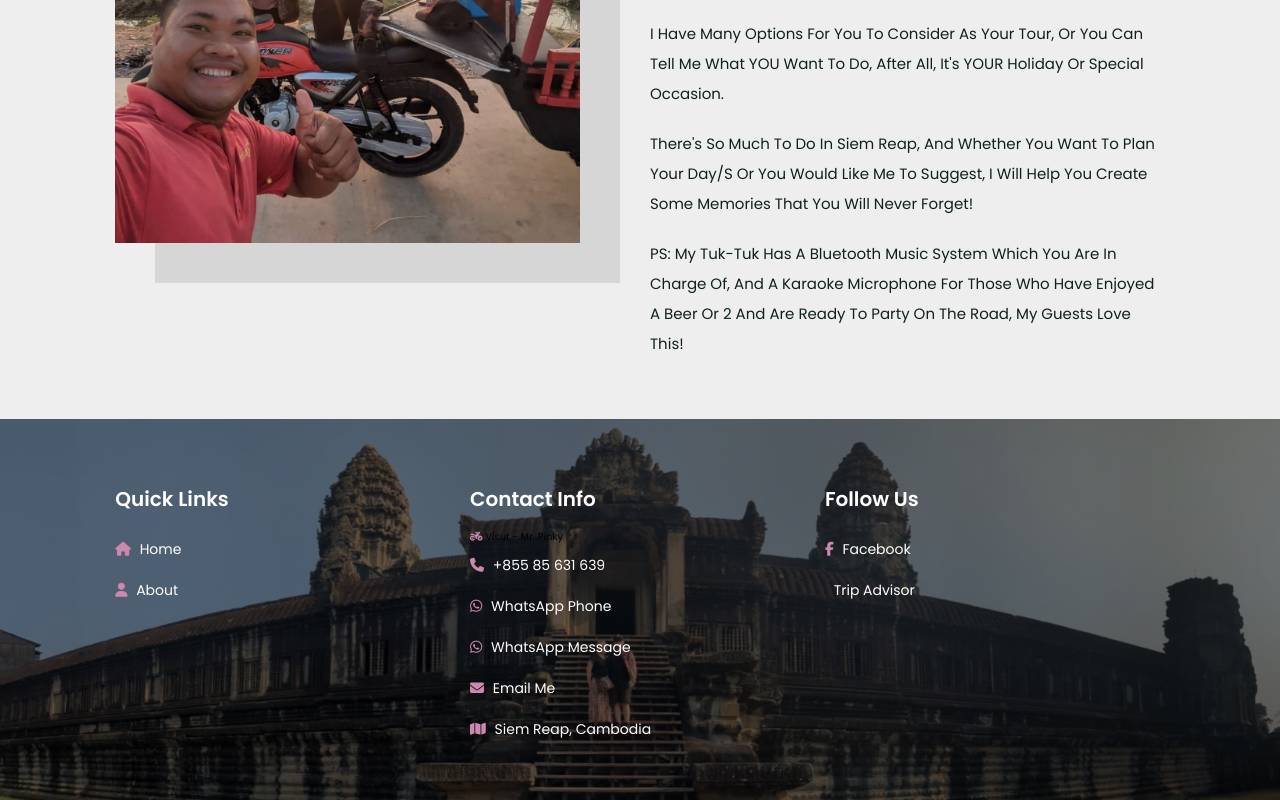
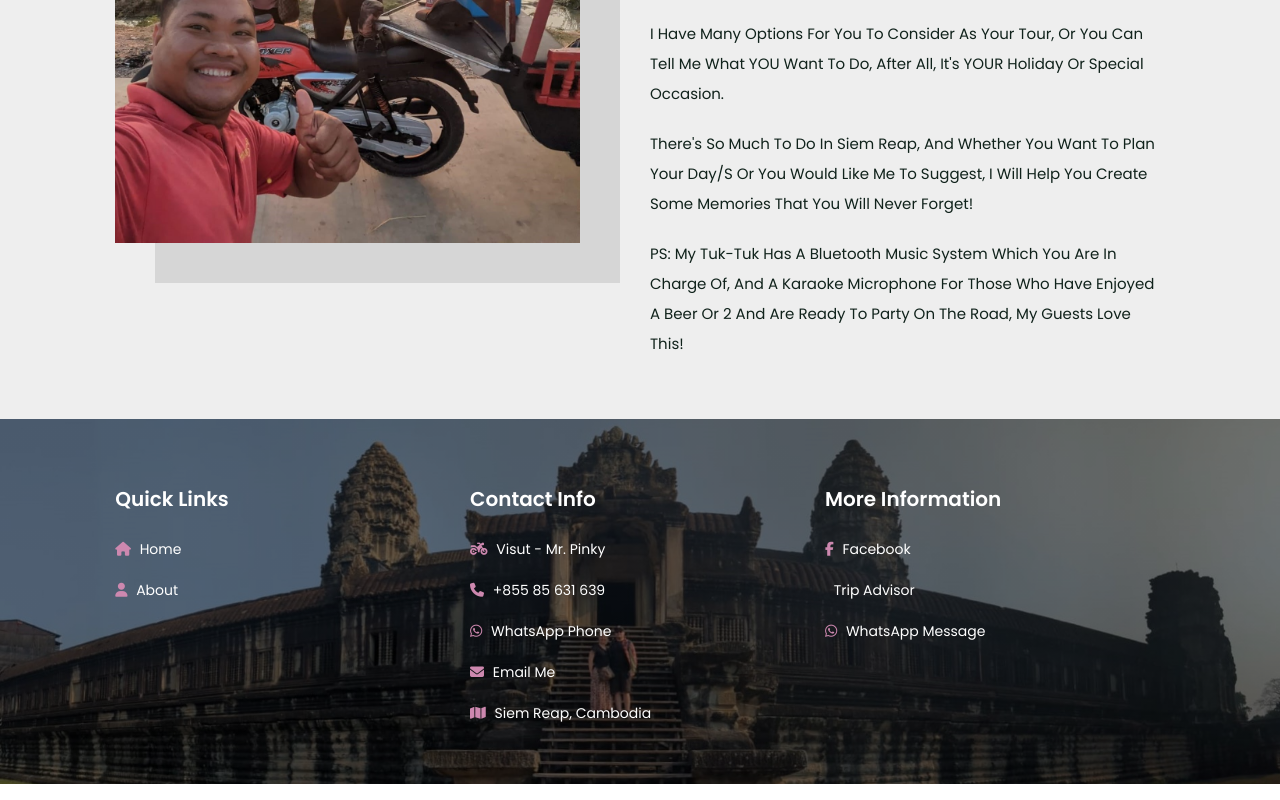
Before and after one commit to PaulVidler/MrPinkysTours.github.io, a plain HTML site: page index.html in a window 1280 px wide. Shown: the part 2391-3191 px from the top of the page. Drawn offline with nearby package versions, Linux system fonts and the light colour scheme; some icons are missing.

Commit message:
Update index.html

```diff
--- a/index.html
+++ b/index.html
@@ -214,19 +214,18 @@
 
         <div class="box">
             <h3>contact info</h3>
-            <i class="fa fa-motorcycle" style="color: rgb(205, 136, 175);"></i> Visut - Mr. Pinky
+            <a href='#'><i class="fa fa-motorcycle" style="color: rgb(205, 136, 175);"></i> Visut - Mr. Pinky </a>
             <a href="tel:+85585631639"> <i class="fas fa-phone"></i> +855 85 631 639 </a>
             <a href="https://api.whatsapp.com/send?phone=85585631639"> <i class="fab fa-whatsapp"></i> WhatsApp Phone </a>
-            <a href="https://wa.me/85585631639?text=Hello! I would like to know more about your tours, please." target="_blank"><i class="fab fa-whatsapp"></i> WhatsApp Message </a>
             <a href="mailto:visut3@gmail.com"> <i class="fas fa-envelope"></i> Email me </a>
             <a href="https://www.google.com/maps/search/Pub+Street,+Krong+Siem+Reap,+Cambodia/" target="_blank"> <i class="fas fa-map"></i> Siem Reap, Cambodia </a>
         </div>
 
         <div class="box">
-            <h3>follow us</h3>
+            <h3>More Information</h3>
             <a href="https://www.facebook.com/MrPinkysTukTukTours"> <i class="fab fa-facebook-f"></i> facebook </a>
             <a href="https://www.tripadvisor.com/Attraction_Review-g297390-d25403008-Reviews-Mr_Pinky_s_Tuk_Tuk_Tours-Siem_Reap_Siem_Reap_Province.html"> <i class="fa fa-tripadvisor"></i> Trip Advisor </a>
-
+            <a href="https://wa.me/85585631639?text=Hello! I would like to know more about your tours, please." target="_blank"><i class="fab fa-whatsapp"></i> WhatsApp Message </a>
             <!-- <a href="#"> <i class="fab fa-instagram"></i> instagram - coming soon </a> -->
         </div>
 
```
